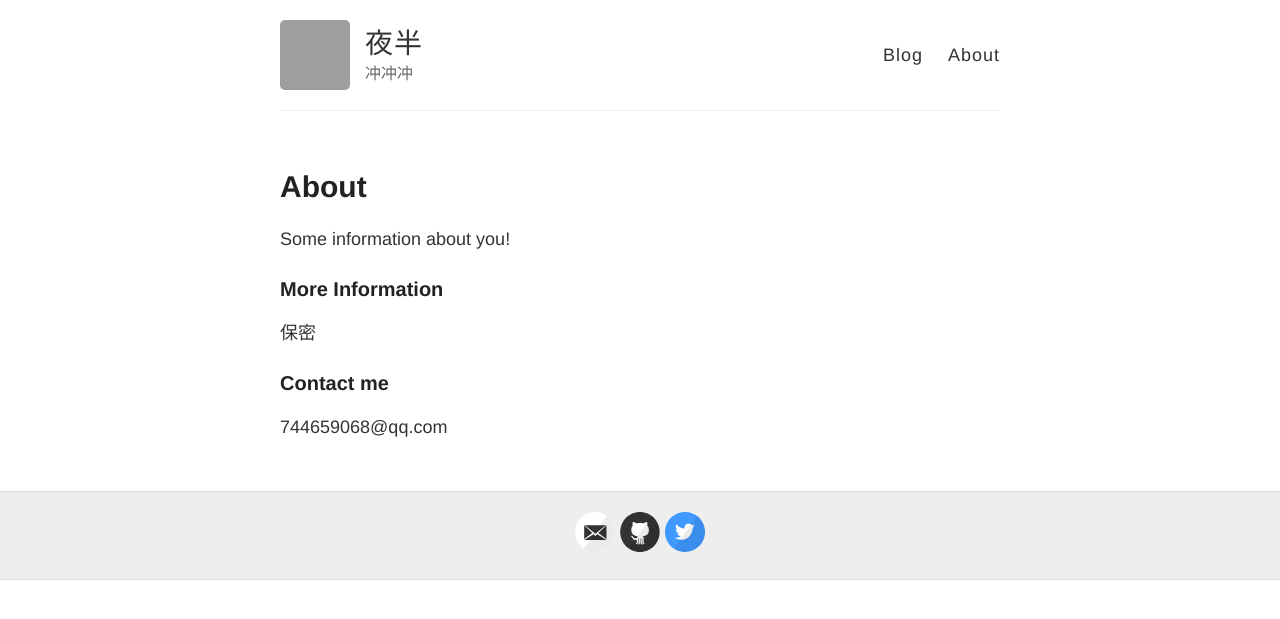
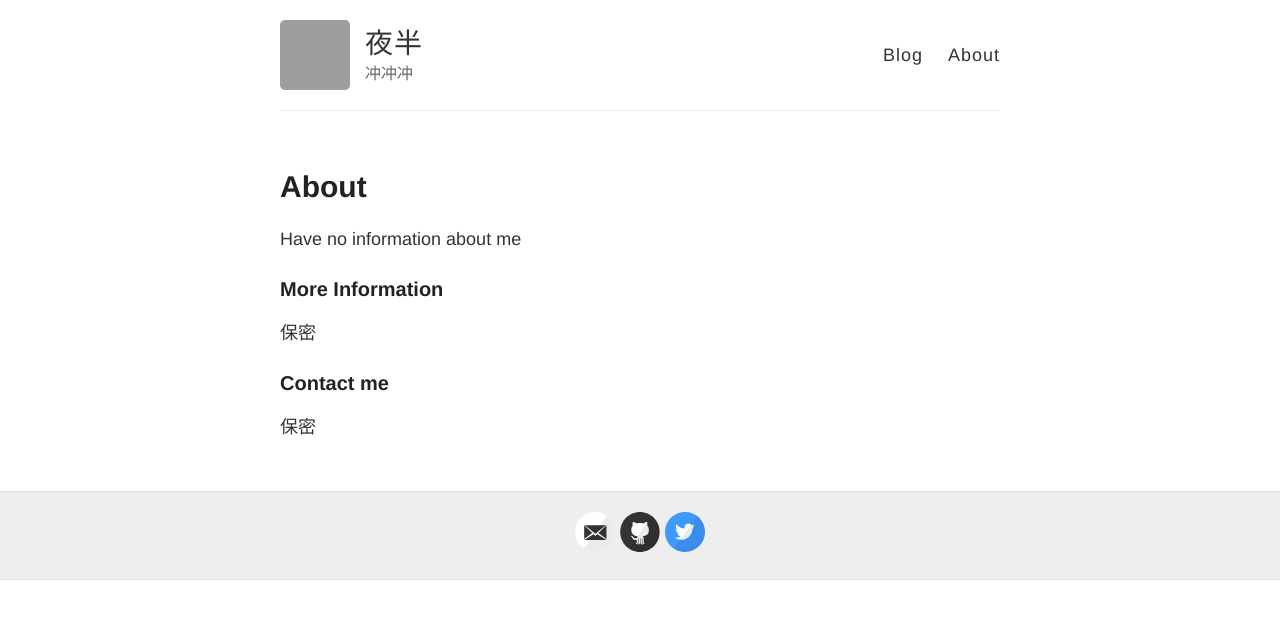
Before and after one commit to GGBOMD/ggbomd.github.io, a Jekyll site: the page built from about.md, in a window 1280 px wide. Shown: the top 619 px of the page. Built offline with Jekyll 4.4.1, drawn with Linux system fonts in a browser that asks for light colours; grey boxes are pictures that could not be loaded.

Commit message:
Update about.md

```diff
--- a/about.md
+++ b/about.md
@@ -4,7 +4,7 @@ title: About
 permalink: /about/
 ---
 
-Some information about you!
+Have no information about me
 
 ### More Information
 
@@ -12,4 +12,4 @@ Some information about you!
 
 ### Contact me
 
-744659068@qq.com
+保密
```
